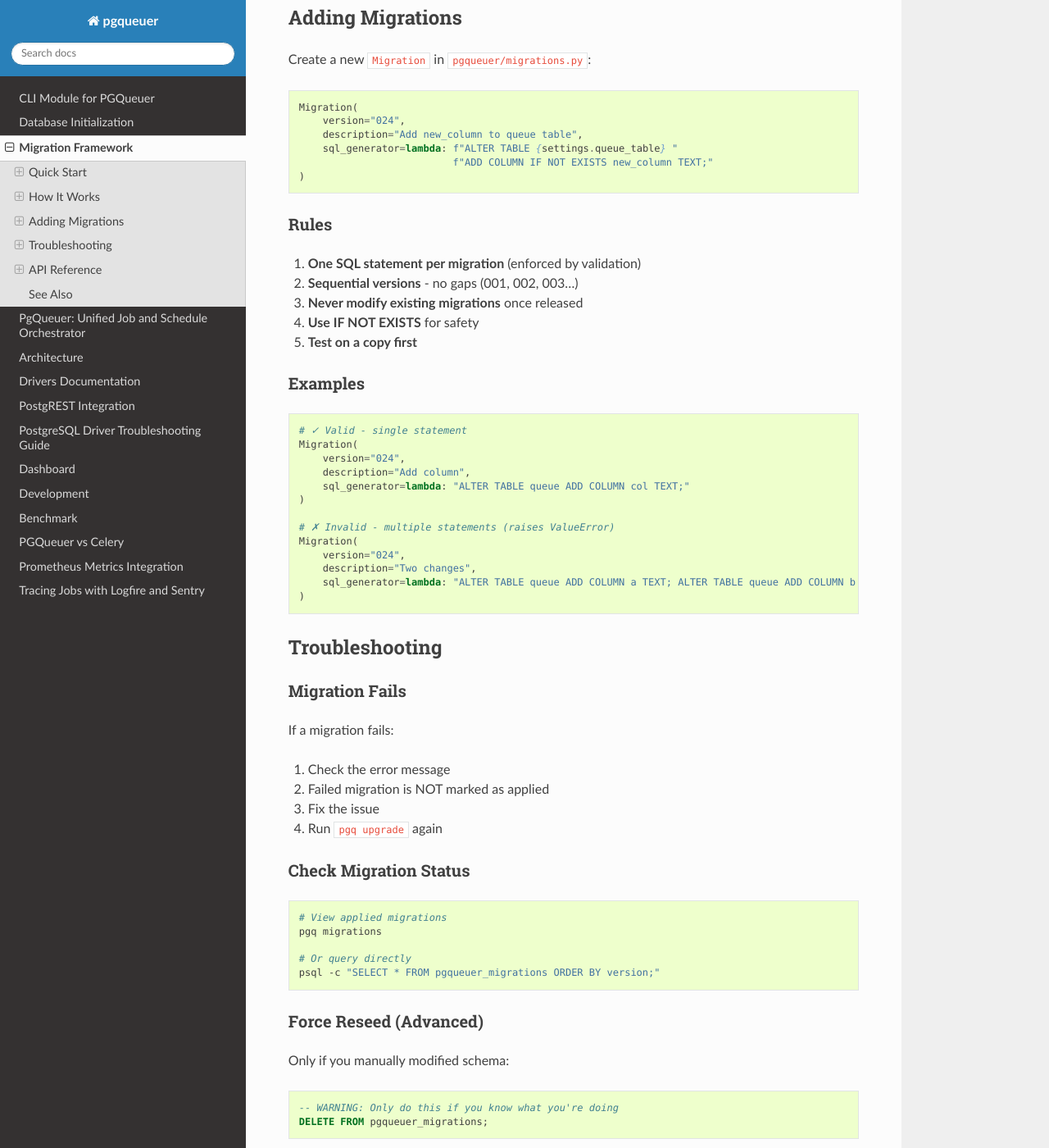
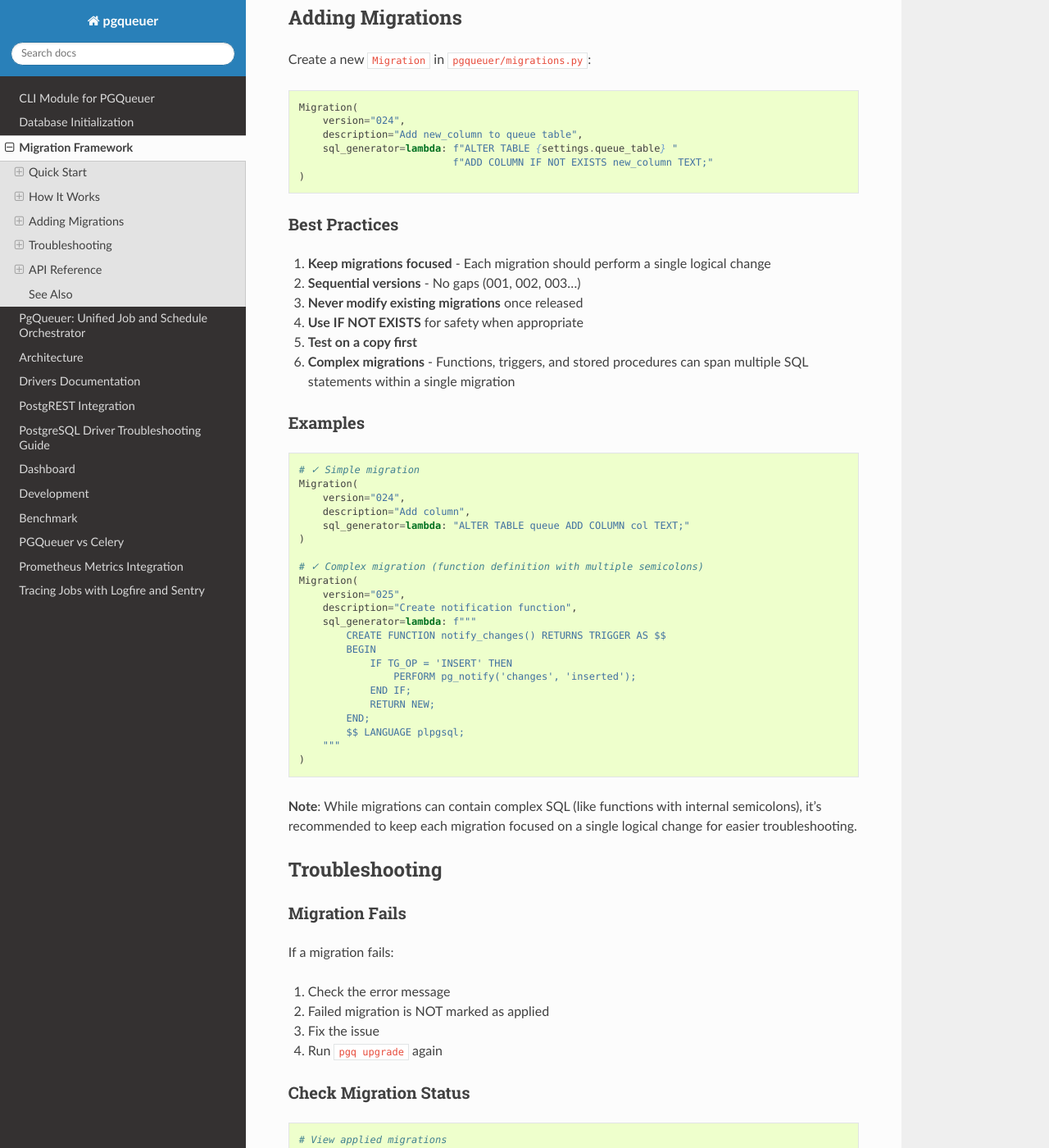
Before and after one commit to janbjorge/pgqueuer, a Sphinx documentation site: the page built from docs/migrations.md, in a window 1280 px wide and 1400 px high, scrolled down 1442 px. Shown: the whole window at 82% size. Built offline with Sphinx 7.4.7 and the Read the Docs theme 3.1.0, drawn with Linux system fonts in a browser that asks for light colours.

Commit message:
Remove single-statement validation constraint
- Remove _validate_single_statement method and its call
- Semicolon counting doesn't work for complex SQL like functions
- Remove validation tests (test_validate_single_statement_*)
- Update documentation with best practices instead of hard constraint
- Note that complex SQL (functions, triggers) can have multiple semicolons
- Recommend keeping migrations focused but don't enforce statement count

Co-authored-by: janbjorge <16663421+janbjorge@users.noreply.github.com>

````diff
--- a/docs/migrations.md
+++ b/docs/migrations.md
@@ -70,31 +70,43 @@ Migration(
 )
 ```
 
-### Rules
+### Best Practices
 
-1. **One SQL statement per migration** (enforced by validation)
-2. **Sequential versions** - no gaps (001, 002, 003...)
+1. **Keep migrations focused** - Each migration should perform a single logical change
+2. **Sequential versions** - No gaps (001, 002, 003...)
 3. **Never modify existing migrations** once released
-4. **Use IF NOT EXISTS** for safety
+4. **Use IF NOT EXISTS** for safety when appropriate
 5. **Test on a copy first**
+6. **Complex migrations** - Functions, triggers, and stored procedures can span multiple SQL statements within a single migration
 
 ### Examples
 
 ```python
-# ✓ Valid - single statement
+# ✓ Simple migration
 Migration(
     version="024",
     description="Add column",
     sql_generator=lambda: "ALTER TABLE queue ADD COLUMN col TEXT;"
 )
 
-# ✗ Invalid - multiple statements (raises ValueError)
+# ✓ Complex migration (function definition with multiple semicolons)
 Migration(
-    version="024",
-    description="Two changes",
-    sql_generator=lambda: "ALTER TABLE queue ADD COLUMN a TEXT; ALTER TABLE queue ADD COLUMN b TEXT;"
+    version="025",
+    description="Create notification function",
+    sql_generator=lambda: f"""
+        CREATE FUNCTION notify_changes() RETURNS TRIGGER AS $$
+        BEGIN
+            IF TG_OP = 'INSERT' THEN
+                PERFORM pg_notify('changes', 'inserted');
+            END IF;
+            RETURN NEW;
+        END;
+        $$ LANGUAGE plpgsql;
+    """
 )
 ```
+
+**Note**: While migrations can contain complex SQL (like functions with internal semicolons), it's recommended to keep each migration focused on a single logical change for easier troubleshooting.
 
 ## Troubleshooting
 
````
Also changed, not shown: 2 other files.
